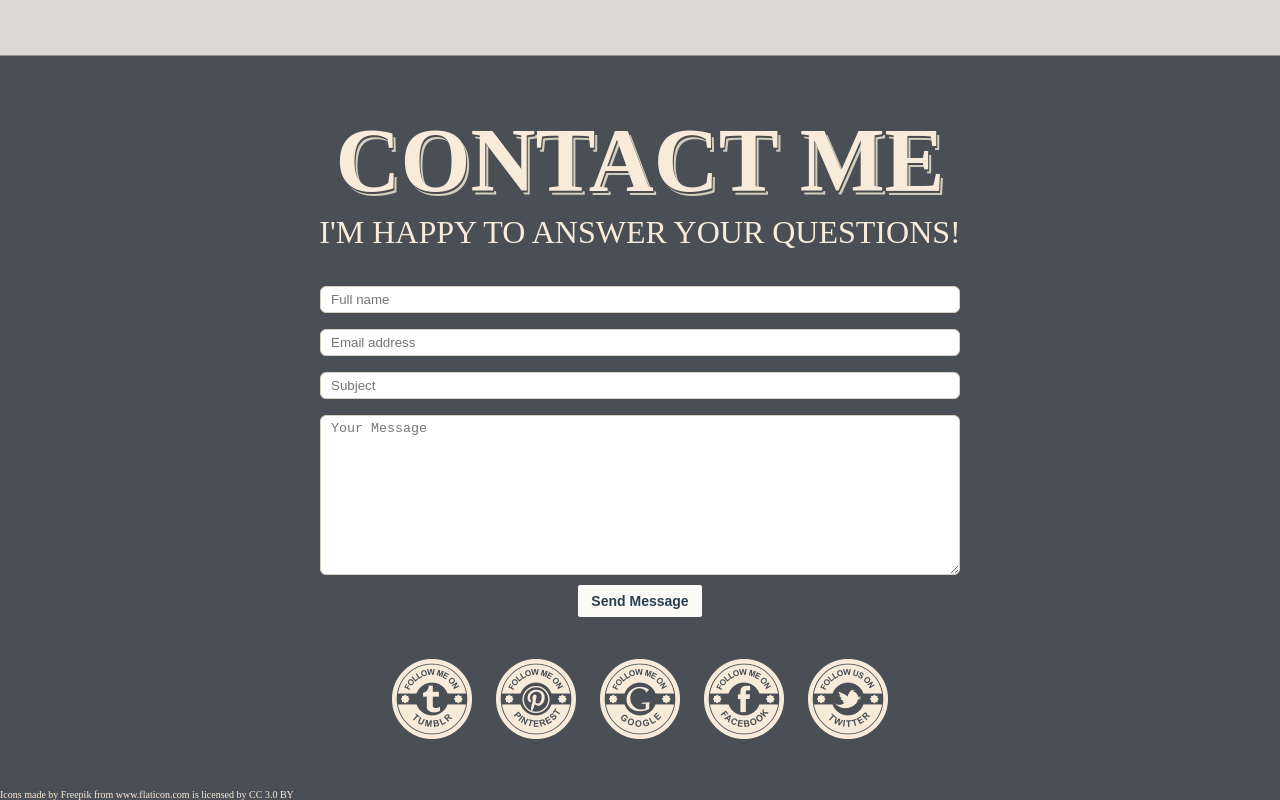
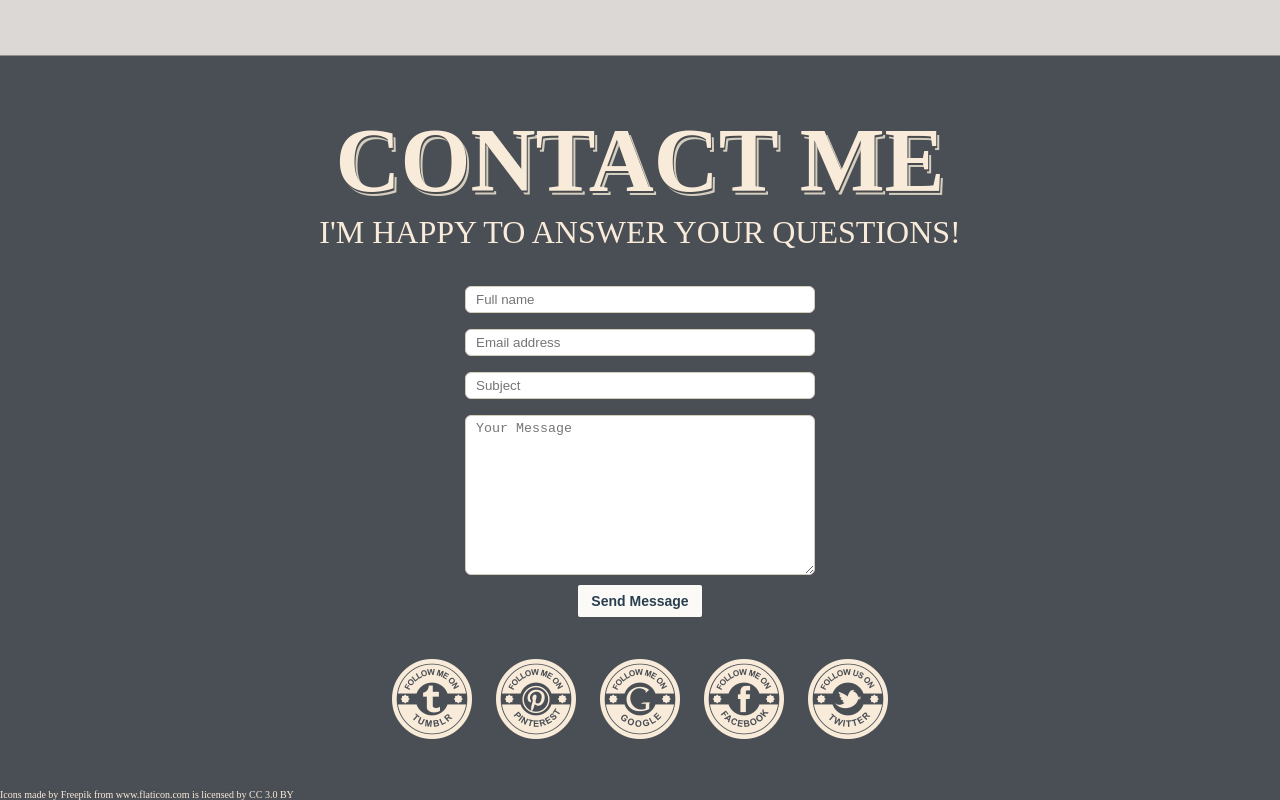
Before and after one commit to reuben-john/html-css-templates, a plain HTML site: page index.html in a window 1280 px wide. Shown: the part 3259-4059 px from the top of the page. Drawn offline with Linux system fonts and the light colour scheme.

Commit message:
Adjusted size of form

```diff
--- a/assets/stylesheets/main.css
+++ b/assets/stylesheets/main.css
@@ -443,7 +443,7 @@ form {
 }
 .comment-form input,
 .comment-form textarea {
-  width: 50%;
+  width: 350px;
 }
 .comment-form textarea {
   height: 160px;
```
